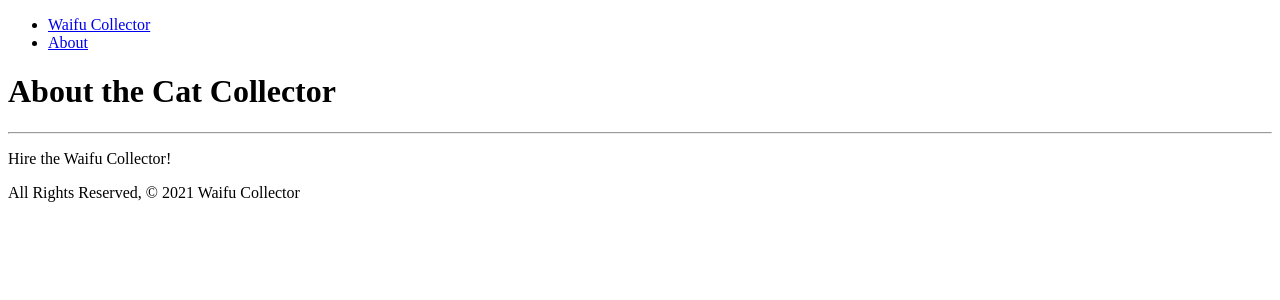
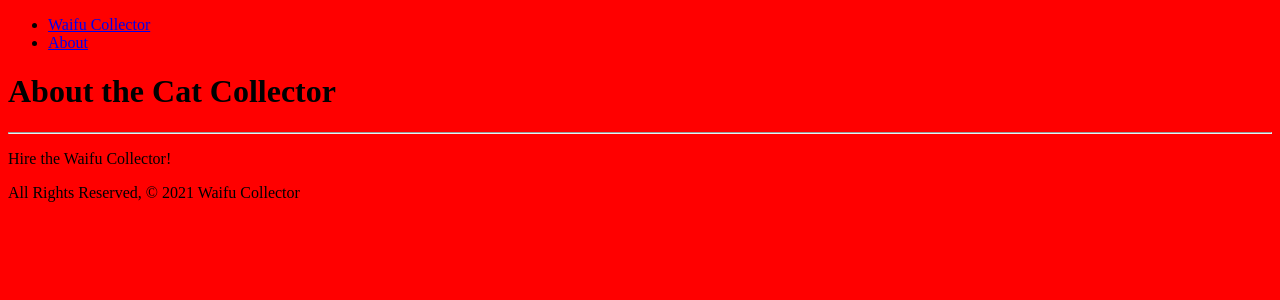
Before and after one commit to una-ada/waifucollector, a Django app: page /about/ in a window 1280 px wide. Shown: the top 300 px of the page. Run offline with Django 3.2, Linux system fonts and the light colour scheme.

Commit message:
feat(view): add static css stylesheet

```diff
--- /dev/null
+++ b/main/static/css/style.css
@@ -0,0 +1,3 @@
+body {
+  background-color: red;
+}
--- a/main/templates/layout.html
+++ b/main/templates/layout.html
@@ -1,9 +1,12 @@
+{% load static %}
+
 <!DOCTYPE html>
 <html lang="en">
 <head>
   <meta charset="UTF-8">
   <meta http-equiv="X-UA-Compatible" content="IE=edge">
   <meta name="viewport" content="width=device-width, initial-scale=1.0">
+  <link rel="stylesheet" type="text/css" href="{% static 'css/style.css' %}" />
   <title>Waifu Collector</title>
 </head>
 <body>
```
